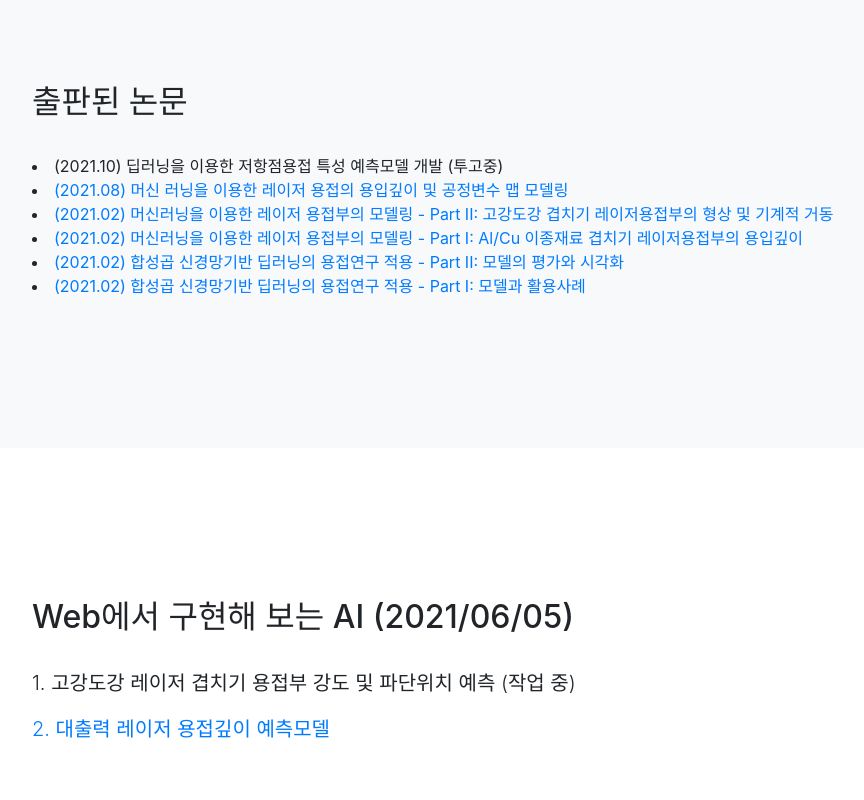
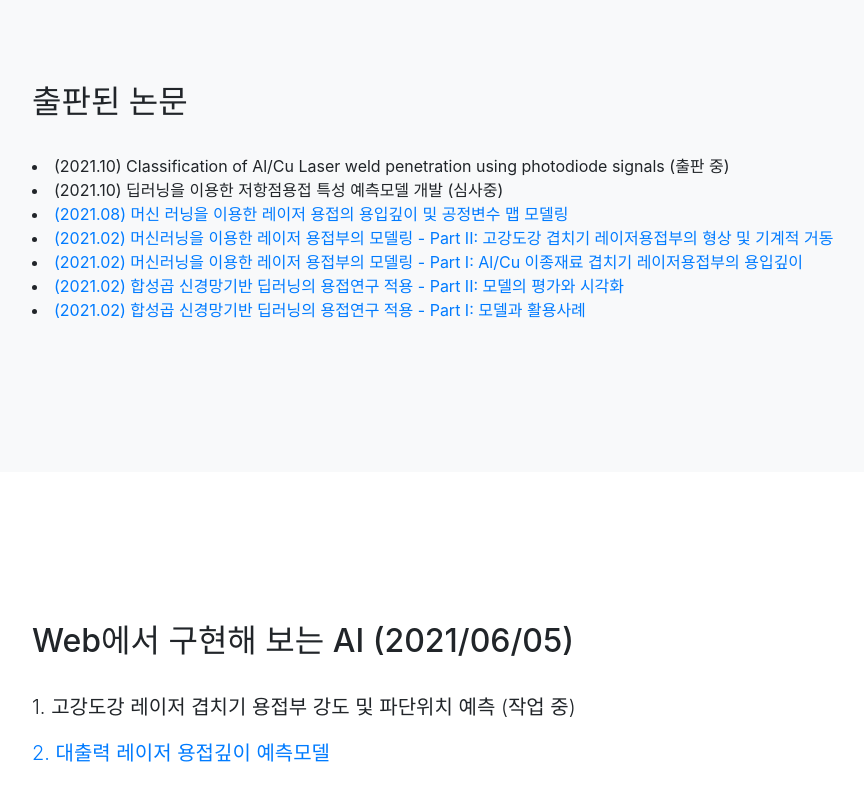
Before and after one commit to deepjoining/deepjoining.github.io, a website with bundled scripts: page index.html in a window 1280 px wide. Shown: the part 2821-3621 px from the top of the page, without its empty margins (53-917 px from the left). Built offline with nearby package versions, Linux system fonts and the light colour scheme.

Commit message:
Update index.html

```diff
--- a/index.html
+++ b/index.html
@@ -166,7 +166,8 @@
         <div class="col-lg-12 mx-auto">
           <h2>출판된 논문</h2>
           <br>
-          <li>(2021.10) 딥러닝을 이용한 저항점용접 특성 예측모델 개발 (투고중) </a></li>
+          <li>(2021.10) Classification of Al/Cu Laser weld penetration using photodiode signals (출판 중) </a></li>
+          <li>(2021.10) 딥러닝을 이용한 저항점용접 특성 예측모델 개발 (심사중) </a></li>
           <li><a href="/papers/JWJ-2021_Depth.pdf">(2021.08) 머신 러닝을 이용한 레이저 용접의 용입깊이 및 공정변수 맵 모델링 </a></li>
           <li><a href="/papers/JWJ-2021-39-1-4.pdf">(2021.02) 머신러닝을 이용한 레이저 용접부의 모델링 - Part II: 고강도강 겹치기 레이저용접부의 형상 및 기계적 거동</a></li>
           <li><a href="/papers/JWJ-2021-39-1-3.pdf">(2021.02) 머신러닝을 이용한 레이저 용접부의 모델링 - Part I: Al/Cu 이종재료 겹치기 레이저용접부의 용입깊이</a></li>
```
